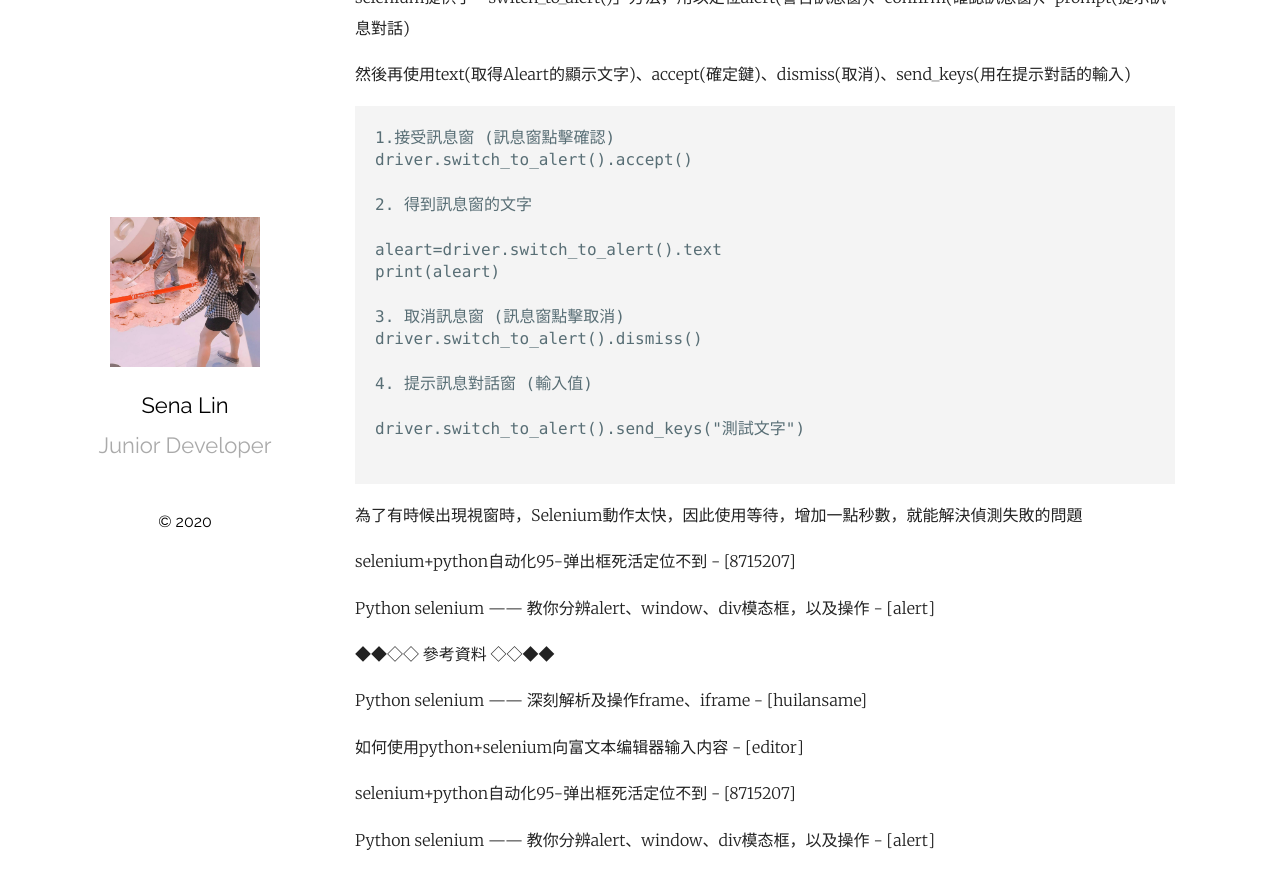
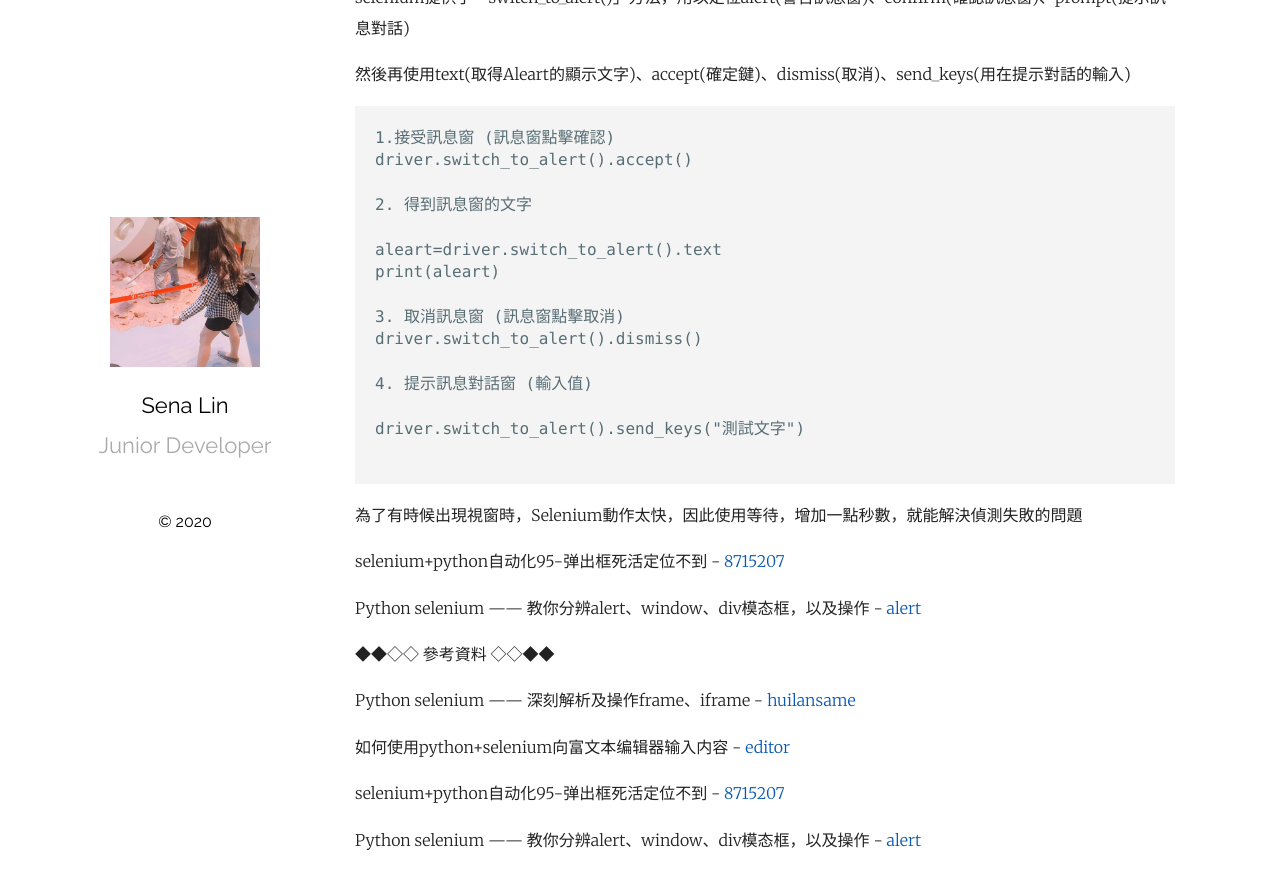
Before and after one commit to sinsin2021/Sena-s-Learning-Record, a Jekyll site: the page built from _posts/2020-03-26-NoSuchElementException.markdown, in a window 1280 px wide and 900 px high, scrolled down 2080 px. Shown: the top 889 px of the window. Built offline with Jekyll 4.4.1, drawn with Linux system fonts in a browser that asks for light colours.

Commit message:
fix: 修改無法正確顯示連結問題

```diff
--- a/_posts/2020-03-26-NoSuchElementException.markdown
+++ b/_posts/2020-03-26-NoSuchElementException.markdown
@@ -115,8 +115,12 @@ driver.switch_to_alert().send_keys("測試文字")
 <p>為了有時候出現視窗時，Selenium動作太快，因此使用等待，增加一點秒數，就能解決偵測失敗的問題</p>
 <p></p>
 
-<p>selenium+python自动化95-弹出框死活定位不到 - [8715207]</p>
-<p>Python selenium —— 教你分辨alert、window、div模态框，以及操作 - [alert]</p>
+selenium+python自动化95-弹出框死活定位不到 - [8715207]
+<p></p>
+Python selenium —— 教你分辨alert、window、div模态框，以及操作 - [alert]
+<p></p>
+<p></p>
+<p></p>
 <p></p>
 
 
@@ -124,16 +128,17 @@ driver.switch_to_alert().send_keys("測試文字")
 
 
 
-
-<p></p>
-<p></p>
 <p>◆◆◇◇ 參考資料 ◇◇◆◆</p>
 <p></p>
 <p></p>
-<p>Python selenium —— 深刻解析及操作frame、iframe - [huilansame]</p>
-<p>如何使用python+selenium向富文本编辑器输入内容 - [editor]</p>
-<p>selenium+python自动化95-弹出框死活定位不到 - [8715207]</p>
-<p>Python selenium —— 教你分辨alert、window、div模态框，以及操作 - [alert]</p>
+Python selenium —— 深刻解析及操作frame、iframe - [huilansame]
+<p></p>
+如何使用python+selenium向富文本编辑器输入内容 - [editor]
+<p></p>
+selenium+python自动化95-弹出框死活定位不到 - [8715207]
+<p></p>
+Python selenium —— 教你分辨alert、window、div模态框，以及操作 - [alert]
+<p></p>
 
 [huilansame]: https://huilansame.github.io/huilansame.github.io/archivers/switch-to-frame
 [editor]:https://blog.csdn.net/ever_mwumli/article/details/77945844?depth_1-utm_source=distribute.pc_relevant.none-task&utm_source=distribute.pc_relevant.none-task
```
